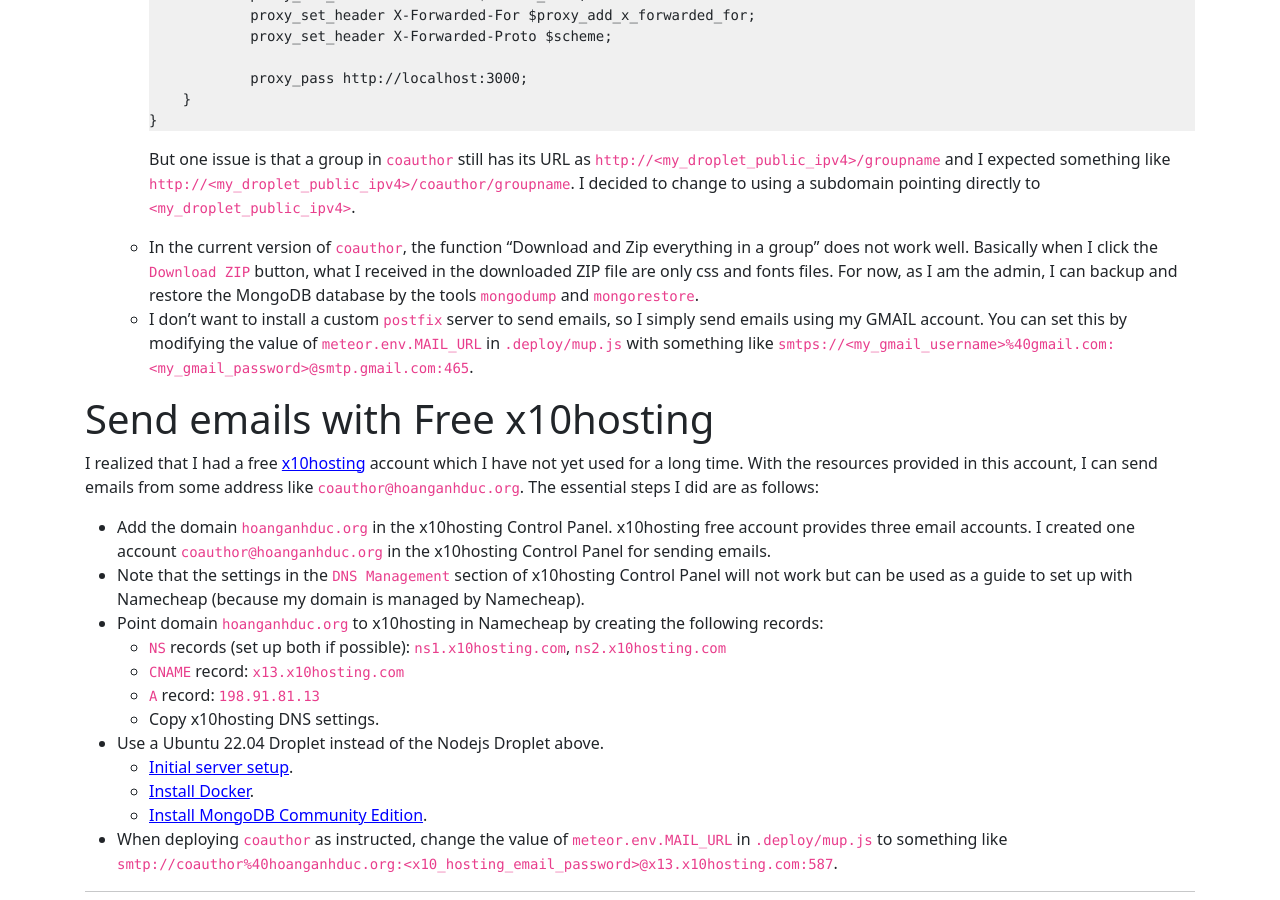
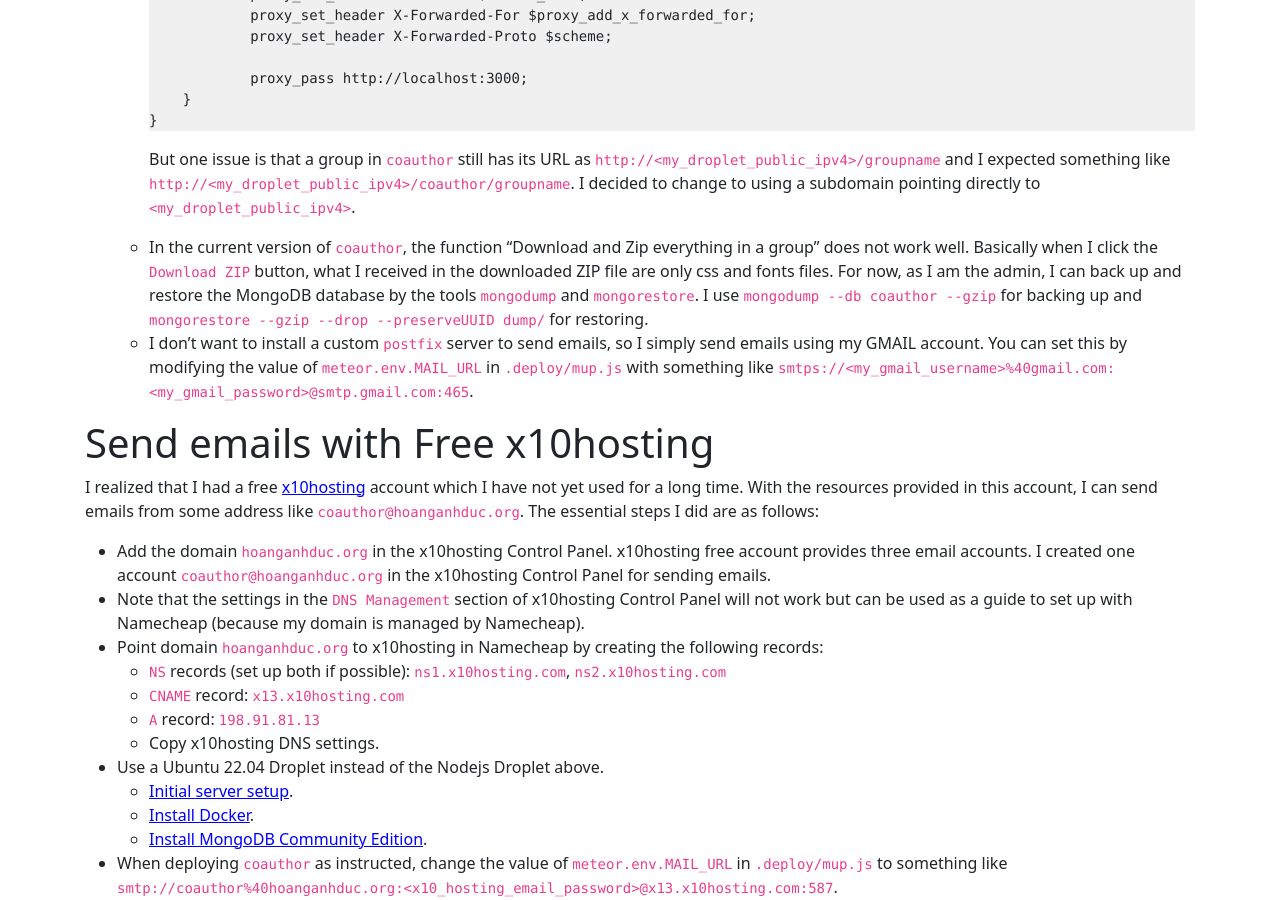
Before and after one commit to hoanganhduc/hoanganhduc.github.io, a Jekyll site: the page built from _posts/2024-10-25-some-notes-on-deploying-coauthor.md, in a window 1280 px wide and 900 px high, scrolled down 2138 px. Built offline with Jekyll 4.4.1, drawn with Linux system fonts in a browser that asks for light colours; nearby versions of some CDN libraries; a style sheet for code colours, icons or effects is not loaded.

Commit message:
Updated @ 2024-10-27  16:30:10 ICT

````diff
--- a/_posts/2024-10-25-some-notes-on-deploying-coauthor.md
+++ b/_posts/2024-10-25-some-notes-on-deploying-coauthor.md
@@ -98,7 +98,7 @@ Note that MIT has deployed all tools in [Cosuite](https://github.com/edemaine/co
     }
     ```
     But one issue is that a group in `coauthor` still has its URL as `http://<my_droplet_public_ipv4>/groupname` and I expected something like `http://<my_droplet_public_ipv4>/coauthor/groupname`. I decided to change to using a subdomain pointing directly to `<my_droplet_public_ipv4>`.
-  * In the current version of `coauthor`, the function "Download and Zip everything in a group" does not work well. Basically when I click the `Download ZIP` button, what I received in the downloaded ZIP file are only css and fonts files. For now, as I am the admin, I can backup and restore the MongoDB database by the tools `mongodump` and `mongorestore`.
+  * In the current version of `coauthor`, the function "Download and Zip everything in a group" does not work well. Basically when I click the `Download ZIP` button, what I received in the downloaded ZIP file are only css and fonts files. For now, as I am the admin, I can back up and restore the MongoDB database by the tools `mongodump` and `mongorestore`. I use `mongodump --db coauthor --gzip` for backing up and `mongorestore --gzip --drop --preserveUUID dump/` for restoring.
   * I don't want to install a custom `postfix` server to send emails, so I simply send emails using my GMAIL account. You can set this by modifying the value of `meteor.env.MAIL_URL` in `.deploy/mup.js` with something like `smtps://<my_gmail_username>%40gmail.com:<my_gmail_password>@smtp.gmail.com:465`.
 
 # Send emails with Free x10hosting
````
Also changed, not shown: 1 other file.
